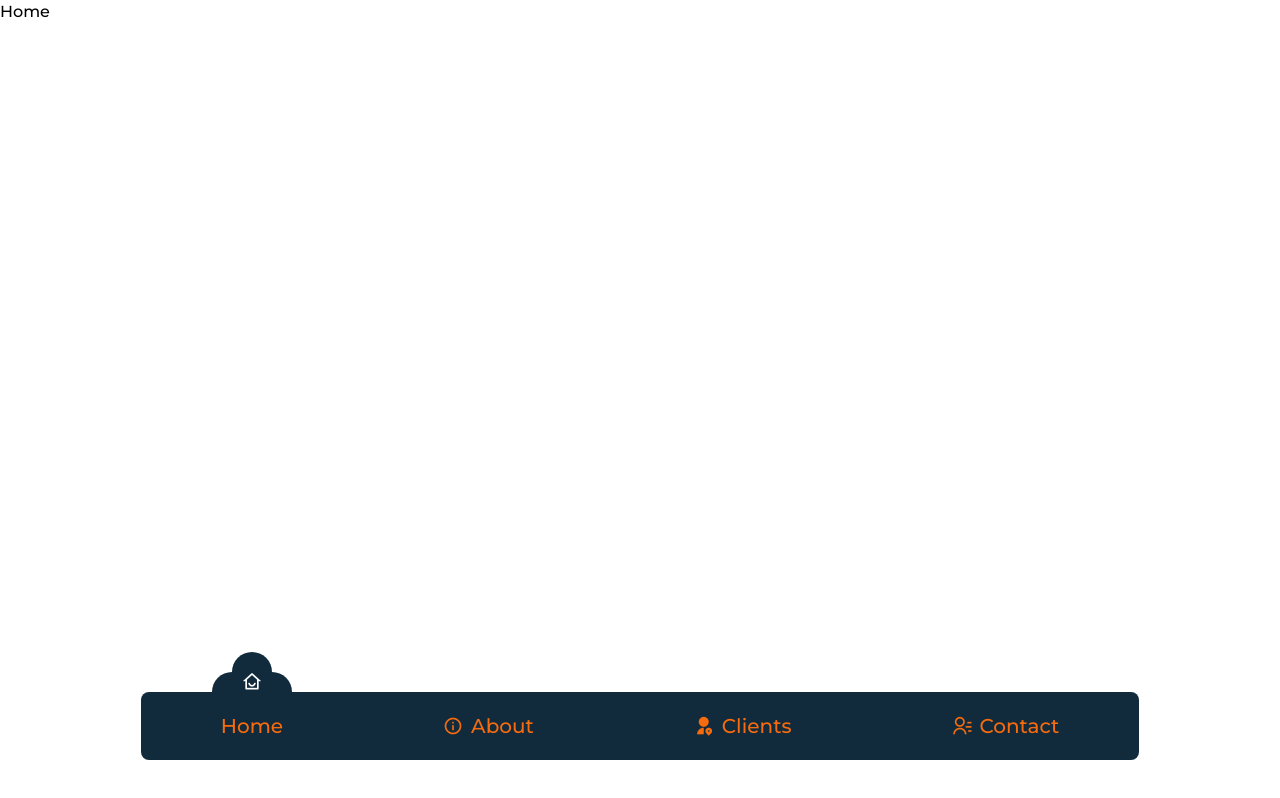
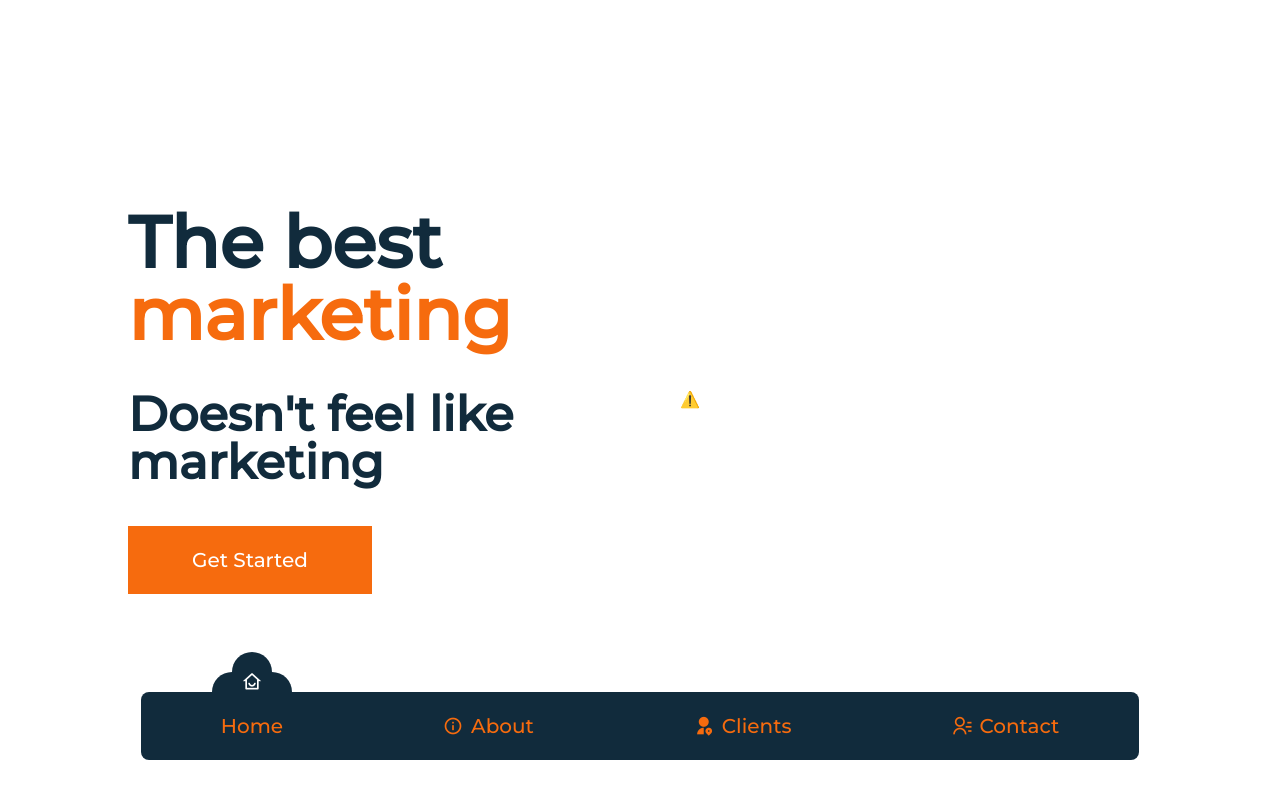
Before and after one commit to Plyavinskiy/marketing-agency, a React (Create React App) app: page / in a window 1280 px wide. Built offline with nearby package versions, Linux system fonts and the light colour scheme; no server answers.

Commit message:
feat: add the Intro section to the Home Page

```diff
--- a/public/index.html
+++ b/public/index.html
@@ -4,7 +4,11 @@
     <meta charset="utf-8" />
     <link rel="icon" href="%PUBLIC_URL%/favicon.ico" />
     <meta name="viewport" content="width=device-width, initial-scale=1" />
-    <link href="https://cdn.jsdelivr.net/npm/remixicon@2.5.0/fonts/remixicon.css" rel="stylesheet">
+    <link
+      href="https://cdn.jsdelivr.net/npm/remixicon@2.5.0/fonts/remixicon.css"
+      rel="stylesheet"
+    />
+    <script src="https://unpkg.com/@lottiefiles/lottie-player@latest/dist/lottie-player.js"></script>
     <title>Marketing Agency</title>
   </head>
   <body>
--- /dev/null
+++ b/src/pages/Home/Intro.js
@@ -0,0 +1,31 @@
+import React from "react";
+
+const Intro = () => {
+  return (
+    <div className="grid grid-cols-2 h-screen items-center">
+      <div className="flex flex-col space-y-10">
+        <h1 className="text-7xl font-semibold text-primary">
+          The best <br />
+          <b className="text-secondary">marketing</b>
+        </h1>
+        <h2 className="text-5xl font-semibold text-primary">
+          Doesn't feel like marketing
+        </h2>
+        <button className="px-16 py-5 bg-secondary text-xl text-white max-w-max hover:bg-primary">
+          Get Started
+        </button>
+      </div>
+      <div className="p-10">
+        <lottie-player
+          src="https://assets10.lottiefiles.com/packages/lf20_hwcplx4x.json"
+          background="transparent"
+          speed="1"
+          loop
+          autoplay
+        ></lottie-player>
+      </div>
+    </div>
+  );
+};
+
+export default Intro;
--- a/src/pages/Home/index.js
+++ b/src/pages/Home/index.js
@@ -1,11 +1,14 @@
 import React from "react";
 
 import Layout from "../../components/Layout";
+import Intro from "./Intro";
 
 function Home() {
   return (
     <Layout>
-      <div>Home</div>
+      <div className="px-32">
+        <Intro />
+      </div>
     </Layout>
   );
 }
```
